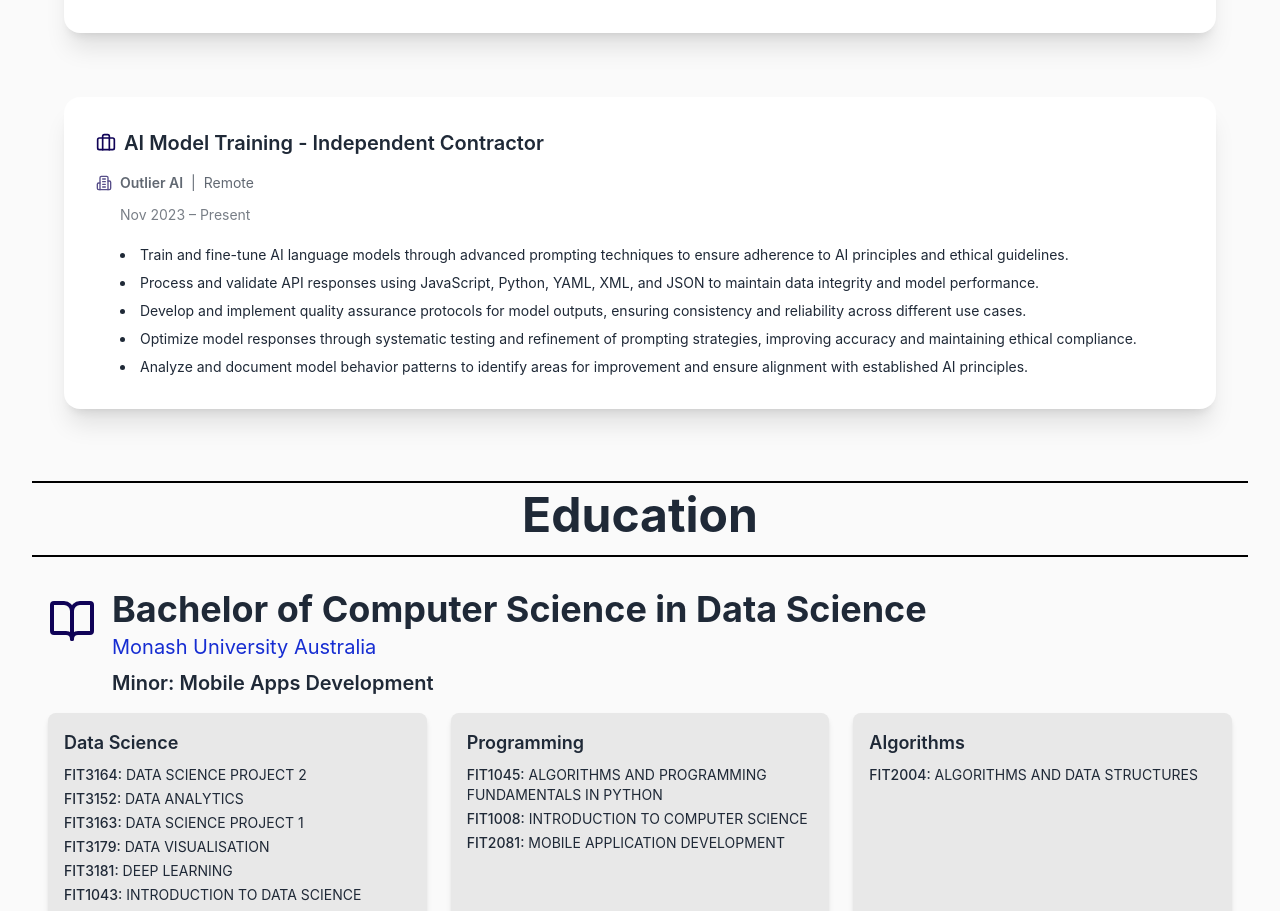
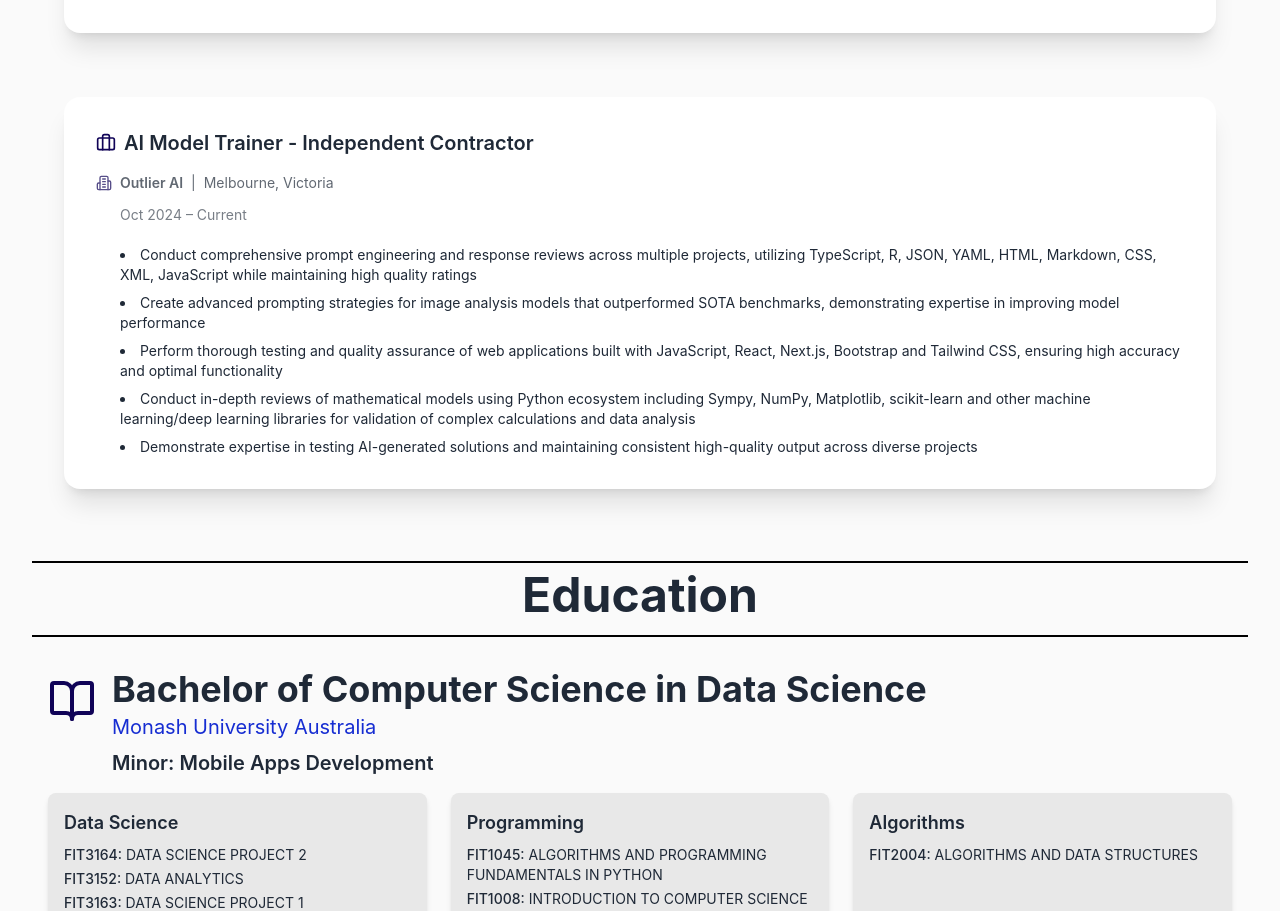
Before and after one commit to MahirAbrar/mahirsportfolio, a React (Create React App) app: page / in a window 1280 px wide. Shown: the part 3200-4111 px from the top of the page. Built offline with nearby package versions, Linux system fonts and the light colour scheme.

Commit message:
modify work experience

```diff
--- a/src/components/WorkExperience.js
+++ b/src/components/WorkExperience.js
@@ -108,16 +108,16 @@ const WorkExperience = () => {
       ],
     },
     {
-      title: "AI Model Training - Independent Contractor",
+      title: "AI Model Trainer - Independent Contractor",
       company: "Outlier AI",
-      location: "Remote",
-      date: "Nov 2023 – Present",
+      location: "Melbourne, Victoria",
+      date: "Oct 2024 – Current",
       responsibilities: [
-        "Train and fine-tune AI language models through advanced prompting techniques to ensure adherence to AI principles and ethical guidelines.",
-        "Process and validate API responses using JavaScript, Python, YAML, XML, and JSON to maintain data integrity and model performance.",
-        "Develop and implement quality assurance protocols for model outputs, ensuring consistency and reliability across different use cases.",
-        "Optimize model responses through systematic testing and refinement of prompting strategies, improving accuracy and maintaining ethical compliance.",
-        "Analyze and document model behavior patterns to identify areas for improvement and ensure alignment with established AI principles.",
+        "Conduct comprehensive prompt engineering and response reviews across multiple projects, utilizing TypeScript, R, JSON, YAML, HTML, Markdown, CSS, XML, JavaScript while maintaining high quality ratings",
+        "Create advanced prompting strategies for image analysis models that outperformed SOTA benchmarks, demonstrating expertise in improving model performance",
+        "Perform thorough testing and quality assurance of web applications built with JavaScript, React, Next.js, Bootstrap and Tailwind CSS, ensuring high accuracy and optimal functionality",
+        "Conduct in-depth reviews of mathematical models using Python ecosystem including Sympy, NumPy, Matplotlib, scikit-learn and other machine learning/deep learning libraries for validation of complex calculations and data analysis",
+        "Demonstrate expertise in testing AI-generated solutions and maintaining consistent high-quality output across diverse projects",
       ],
     },
     // You can add more work experiences here
```
